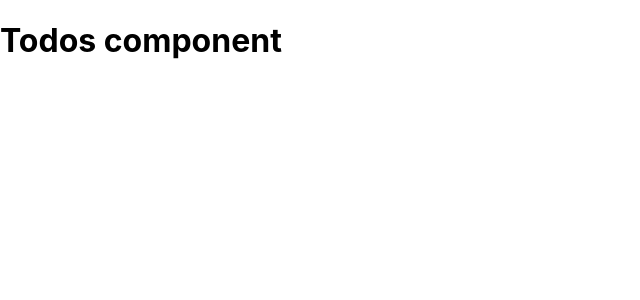
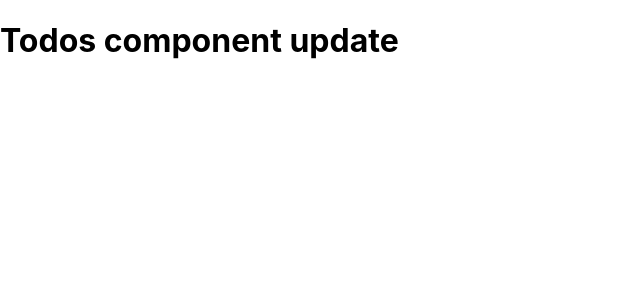
Before and after one commit to EmadMohDev/react_app, a React (Create React App) app: page / in a window 1280 px wide. Shown: the top 300 px of the page, without its empty margins (0-640 px from the left). Built offline with nearby package versions, Linux system fonts and the light colour scheme.

Commit message:
react-37:46

```diff
--- a/src/components/Todos.js
+++ b/src/components/Todos.js
@@ -3,11 +3,13 @@ import { Component } from 'react';
 class Todos extends Component {
     render() {
         return (
-            <h1> Todos component </h1>
+            <h1> Todos component update</h1>
         );
 
     };
 
 }
 
+
+
 export default Todos;
```
